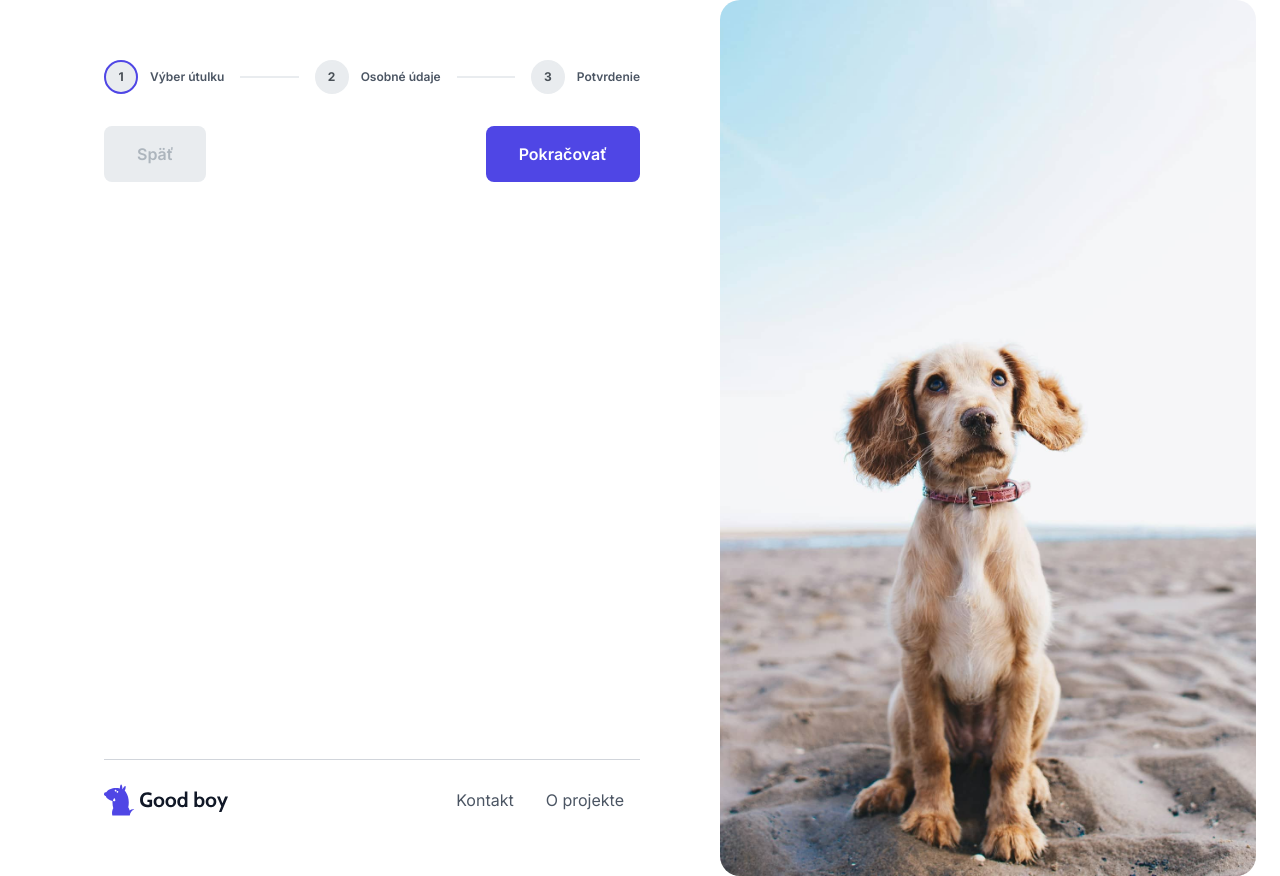
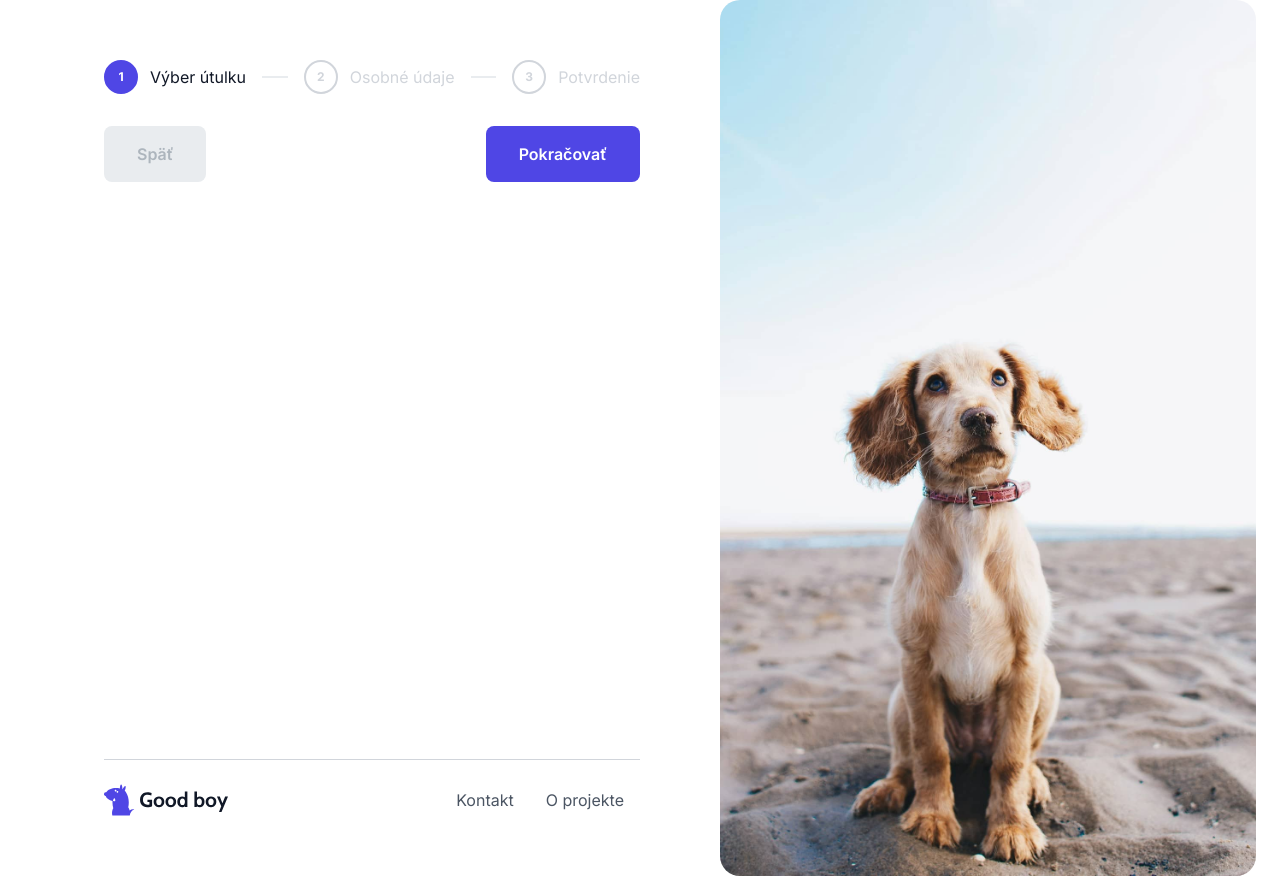
Before and after one commit to jremen/Goodboy_Goodrequest, a Next.js app: page / in a window 1280 px wide. Built offline with nearby package versions, Linux system fonts and the light colour scheme; no server answers.

Commit message:
feat: improved stepper with styling closer to design

```diff
--- a/src/app/globals.css
+++ b/src/app/globals.css
@@ -6,6 +6,8 @@
   --app-min-height: 100dvh;
   --color-quintarny: #D1D5DB;
   --color-tertiary: #4B5563;
+  --color-black: #111827;
+  --color-white: #fff;
 }
 
 html {
--- a/src/app/providers.tsx
+++ b/src/app/providers.tsx
@@ -1,5 +1,6 @@
 "use client";
 
+import stepperClasses from "@/components/form/steps/stepper.module.css";
 import i18n from "@/lib/i18n/config";
 import { getQueryClient } from "@/lib/query/getQueryClient";
 import {
@@ -7,6 +8,7 @@ import {
   createTheme,
   DEFAULT_THEME,
   MantineProvider,
+  Stepper,
 } from "@mantine/core";
 import { Notifications } from "@mantine/notifications";
 import { QueryClientProvider } from "@tanstack/react-query";
@@ -48,6 +50,14 @@ const theme = createTheme({
         return { root: {} };
       },
     }),
+    Stepper: Stepper.extend({
+      classNames: {
+        step: stepperClasses.step,
+        stepIcon: stepperClasses.stepIcon,
+        stepLabel: stepperClasses.stepLabel,
+        stepCompletedIcon: stepperClasses.stepCompletedIcon,
+      },
+    }),
   },
 });
 
--- /dev/null
+++ b/src/components/form/steps/stepper.module.css
@@ -0,0 +1,34 @@
+.stepIcon {
+  background-color: #fff;
+  border-color: var(--color-quintarny);
+  color: var(--color-quintarny);
+}
+
+.stepLabel {
+  font-size: var(--mantine-font-size-md);
+  font-weight: var(--mantine-font-weight-regular);
+  color: var(--color-quintarny);
+}
+
+.stepIcon:where([data-progress]) {
+  background-color: var(--mantine-color-brand-6);
+  border-color: var(--mantine-color-brand-6);
+  color: var(--color-white);
+}
+
+.step:has(.stepIcon[data-progress]) .stepLabel {
+  color: var(--color-black);
+}
+
+.stepIcon:where([data-completed]) {
+  background-color: #fff;
+  border-color: var(--mantine-color-brand-6);
+}
+
+.stepCompletedIcon {
+  color: var(--mantine-color-brand-6);
+}
+
+.step:has(.stepIcon[data-completed]) .stepLabel {
+  color: var(--color-black);
+}
```
